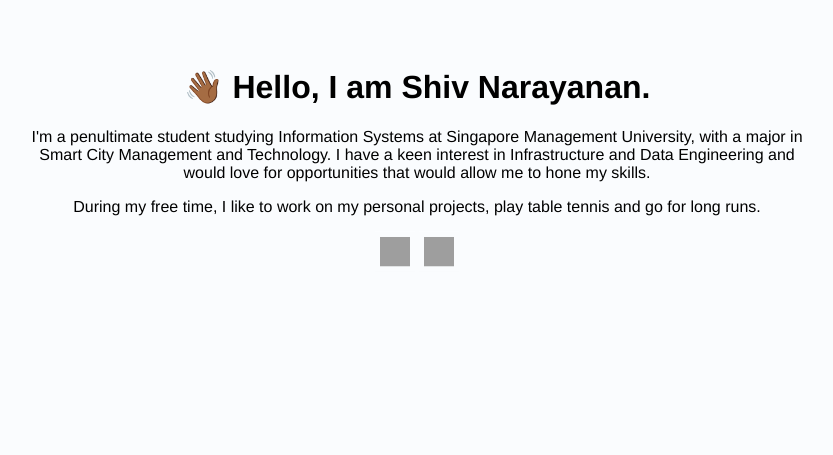
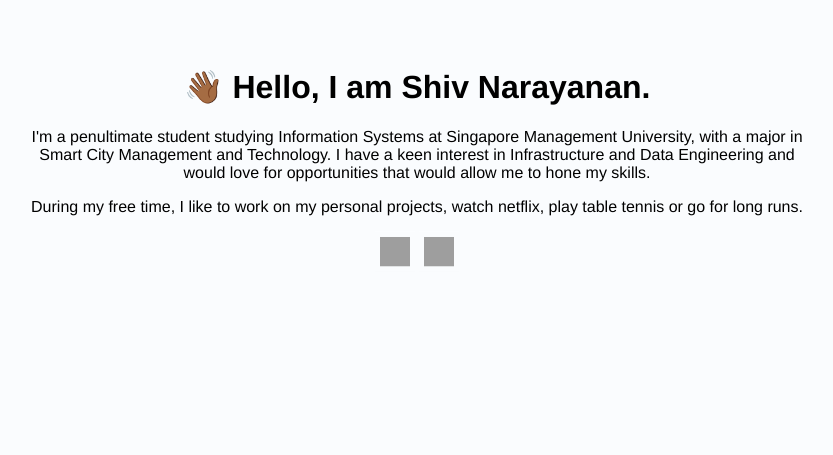
Before and after one commit to shivnarayanan/personal-website, a Flask app: page / in a window 1280 px wide. Shown: the part 234-689 px from the top of the page, without its empty margins (223-1056 px from the left). Run offline with Flask 2, Linux system fonts and the light colour scheme; grey boxes are pictures that could not be loaded.

Commit message:
Update home.html

```diff
--- a/templates/home.html
+++ b/templates/home.html
@@ -12,7 +12,7 @@
             Management and Technology. I have a keen interest in Infrastructure and Data Engineering and would love for opportunities
             that would allow me to hone my skills. </p>
 
-        <p>During my free time, I like to work on my personal projects, play table tennis and go for long runs.</p>
+        <p>During my free time, I like to work on my personal projects, watch netflix, play table tennis or go for long runs.</p>
         <a href="https://github.com/shivnarayanan?tab=repositories">
             <img class="image_centre" src="static/images/github.svg"></a>
         <a href="https://www.linkedin.com/in/shiv-narayanan/">
```
